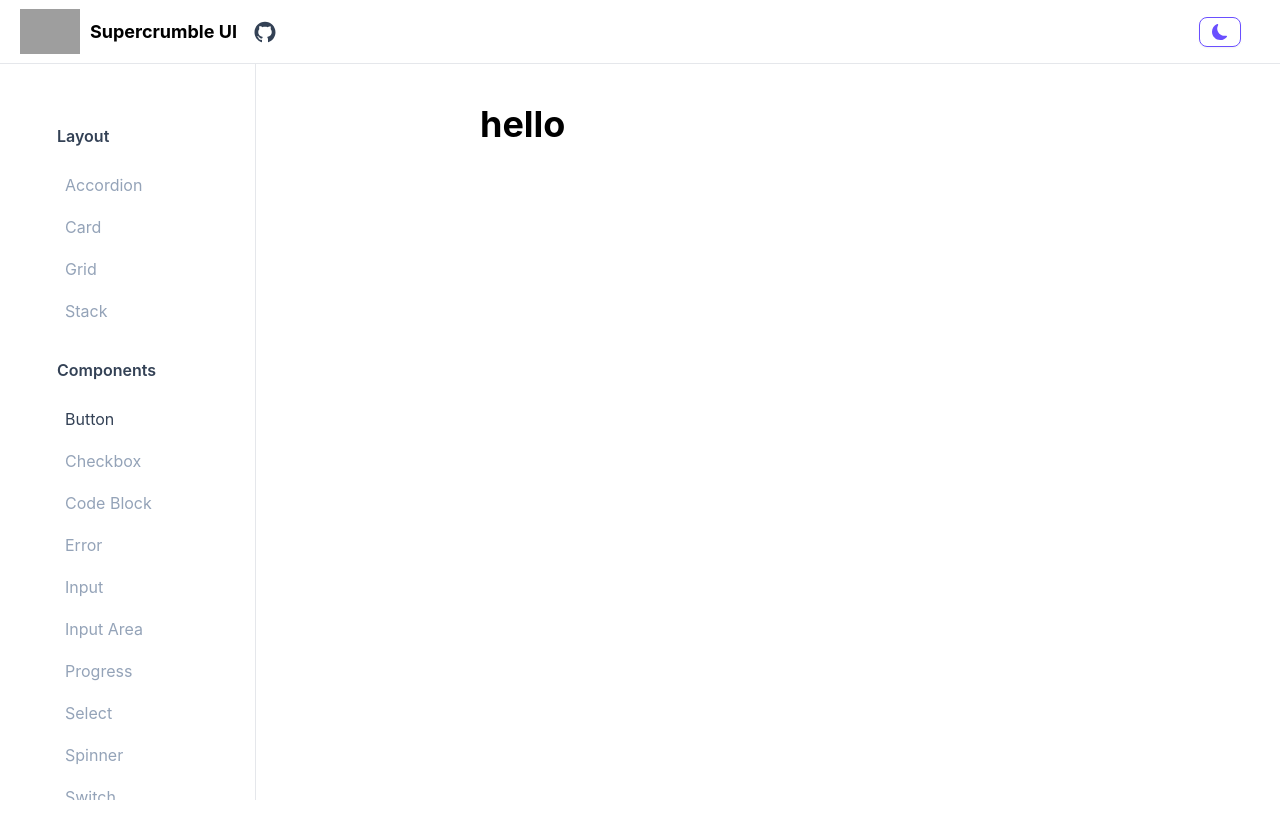
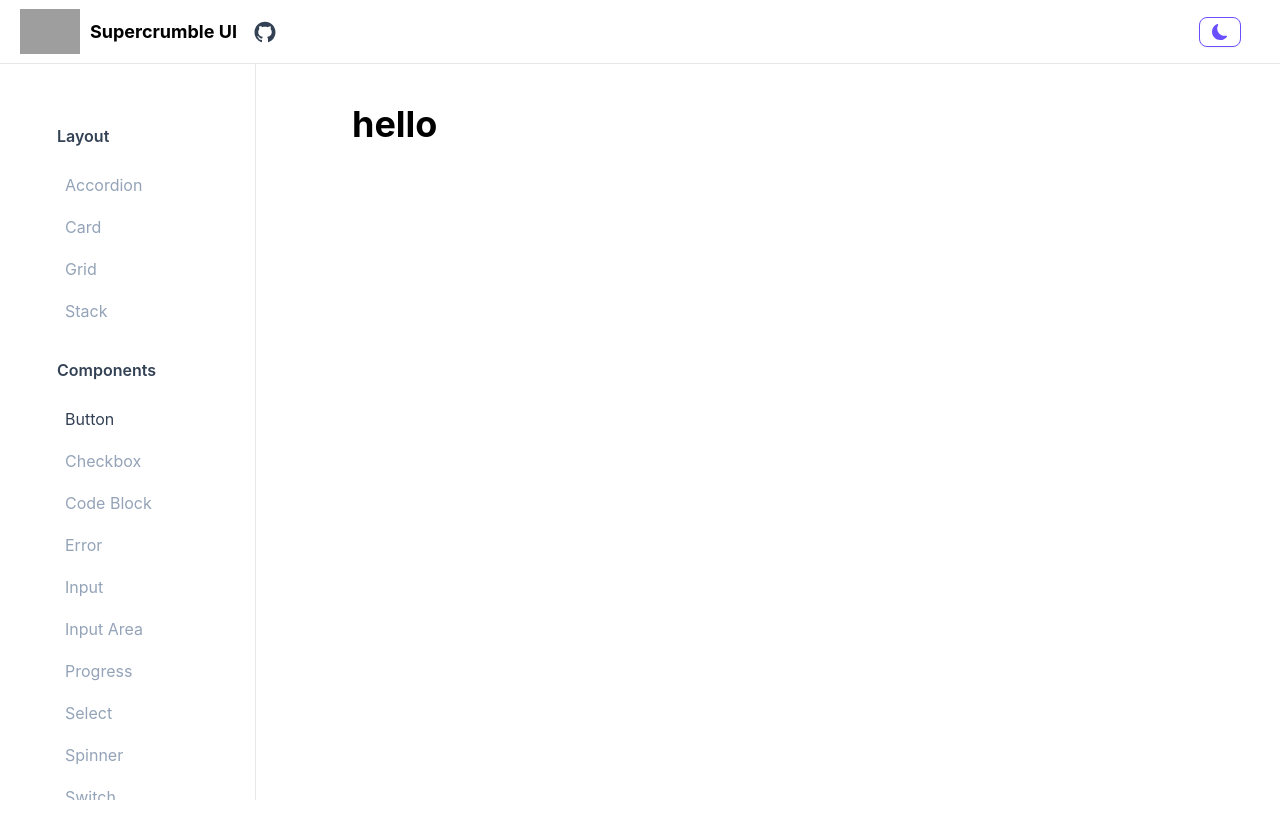
Before and after one commit to elijahnikov/ui, a Next.js app: page / in a window 1280 px wide. Shown: the top 838 px of the page. Built offline with nearby package versions, Linux system fonts and the light colour scheme; grey boxes are pictures that could not be loaded; a web font is replaced by a local one.

Commit message:
removing float right from contents bar, allowing for more space for a third column

```diff
--- a/src/components/common/ContentBar/ContentBar.tsx
+++ b/src/components/common/ContentBar/ContentBar.tsx
@@ -4,7 +4,7 @@ interface ContentBarProps {
 
 const ContentBar = ({ children }: ContentBarProps) => {
     return (
-        <div className="float-right relative left-30 w-[100%] min-w-[100%] md:min-w-[80%] md:w-[80%] flex mx-auto p-[20px] justify-center min-h-[100vh]">
+        <div className=" relative left-30 w-[100%] min-w-[100%] md:min-w-[80%] md:w-[80%] flex mx-auto p-[20px] justify-center min-h-[100vh]">
             <div className="md:w-[70%] lg:w-[45vw] w-[70vw] mt-[20px] dark:text-white text-black">
                 {children}
             </div>
```
